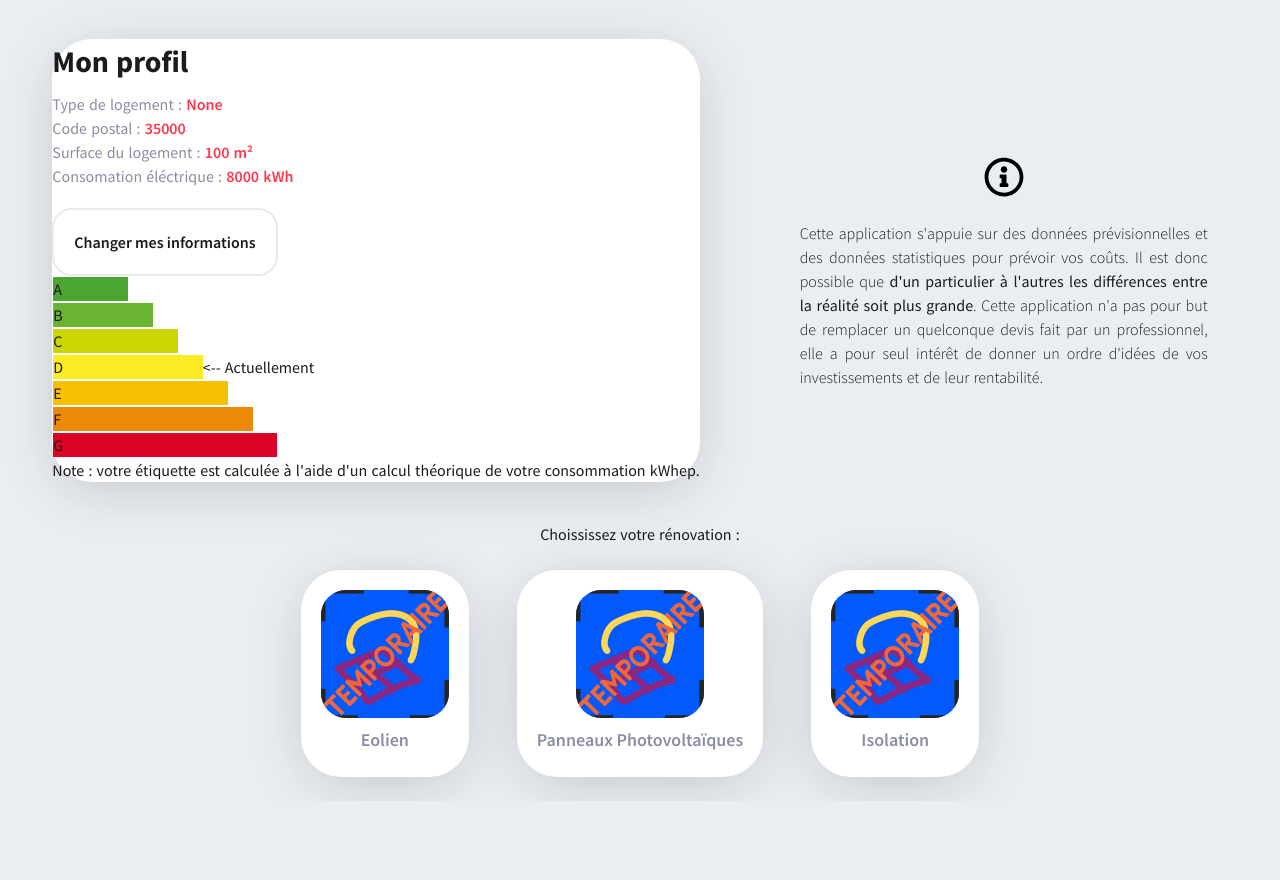
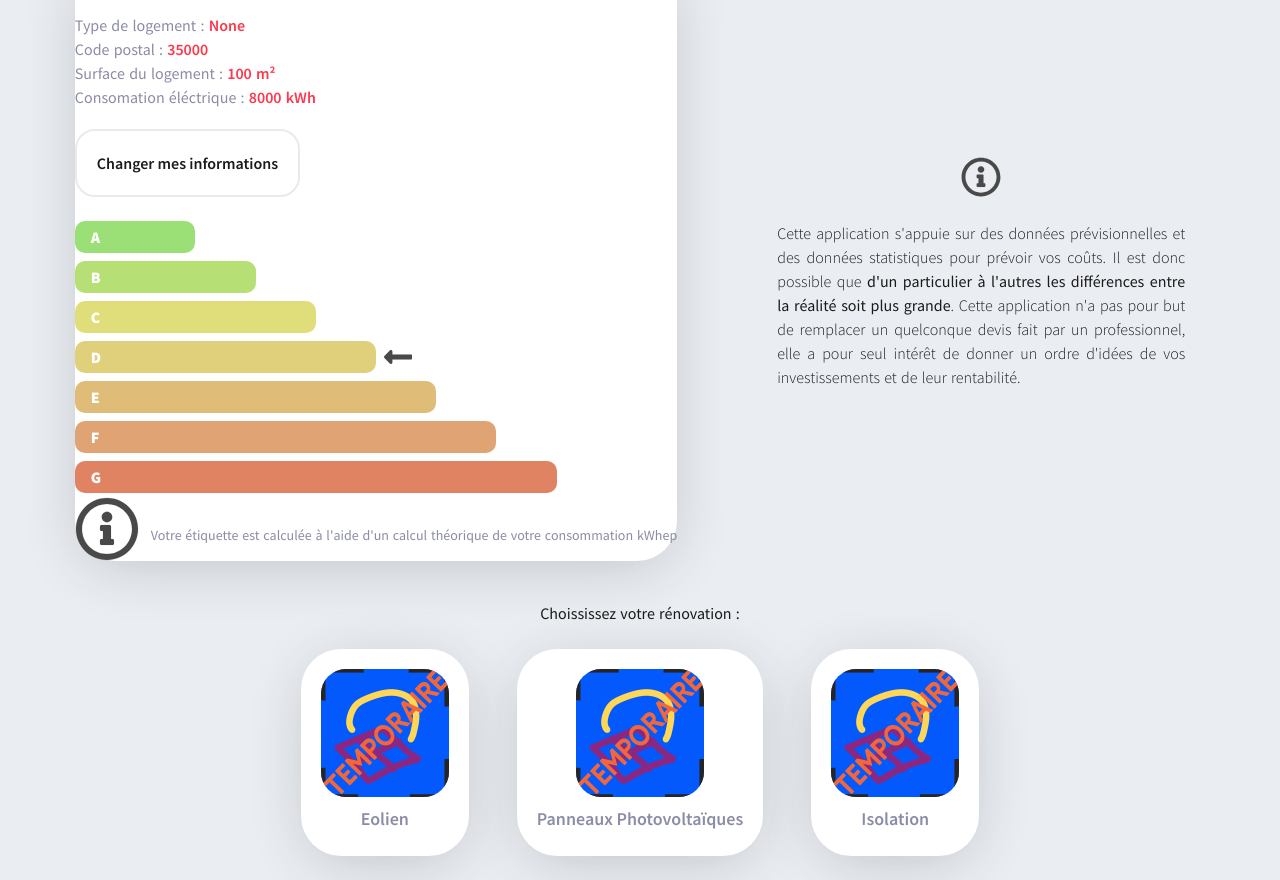
Before and after one commit to Renergie-app/web, a Nuxt app: page /home in a window 1280 px wide. Before the commit the page ends 801 px from the top, so only its background shows below. Built offline with nearby package versions, Linux system fonts and the light colour scheme.

Commit message:
Stylize the energetic label component

```diff
--- /dev/null
+++ b/components/home/energeticBar.vue
@@ -0,0 +1,76 @@
+<template>
+  <div class="flex flex-row items-center">
+    <dir
+      class="h-8 bar p-0 mt-1 mb-1 flex items-center justify-start"
+      :style="barStyle"
+    >
+      <span class="ml-4 font-extrabold text-white">
+        {{ label }}
+      </span>
+    </dir>
+    <svg
+      v-if="current"
+      :class="current ? 'current' : ''"
+      class="h-8 ml-2"
+      xmlns="http://www.w3.org/2000/svg"
+      viewBox="0 0 448 512"
+    >
+      <path
+        d="M134.059 296H436c6.627 0 12-5.373 12-12v-56c0-6.627-5.373-12-12-12H134.059v-46.059c0-21.382-25.851-32.09-40.971-16.971L7.029 239.029c-9.373 9.373-9.373 24.569 0 33.941l86.059 86.059c15.119 15.119 40.971 4.411 40.971-16.971V296z"
+      />
+    </svg>
+  </div>
+</template>
+
+<style>
+.bar {
+  border-radius: 10px;
+}
+svg {
+  --arrow: rgb(73, 73, 73);
+  fill: var(--arrow);
+  stroke: var(--arrow);
+}
+@keyframes slideinout {
+  from {
+    transform: translate(0, 0);
+  }
+  to {
+    transform: translate(20px, 0);
+  }
+}
+.current {
+  animation: 2s ease-in-out 1s infinite alternate both slideinout;
+}
+</style>
+<script>
+export default {
+  name: 'energetic-bar',
+  props: {
+    label: {
+      type: String,
+      required: true,
+    },
+    percent: {
+      type: Number,
+      required: true,
+    },
+    color: {
+      type: String,
+      required: true,
+    },
+    current: {
+      type: Boolean,
+      required: true,
+    },
+  },
+  computed: {
+    barStyle() {
+      return {
+        'background-color': this.color,
+        width: this.percent * 0.8 + '%',
+      }
+    },
+  },
+}
+</script>
--- a/components/home/energeticLabel.vue
+++ b/components/home/energeticLabel.vue
@@ -1,47 +1,82 @@
 <template>
-  <div>
-    <table style="width:500px">
-      <tr>
-        <td> <div style="width:15%; background-color: #4CA531; float: left;"> <p> A </p> </div> <p v-if="value<=50"> <-- Actuellement </p> </td>
-      </tr>
-      <tr>
-        <td><div style="width:20%; background-color: #69B433; float: left;"> <p> B </p> </div> <p v-if="value>50 && value<=90"> <-- Actuellement </p></td>
-      </tr>
-      <tr>
-        <td><div style="width:25%; background-color: #C9D600; float: left;"> <p> C </p> </div> <p v-if="value>90 && value<=150"> <-- Actuellement </p></td>
-      </tr>
-      <tr>
-        <td><div style="width:30%; background-color: #FCEC23; float: left;"> <p> D </p> </div> <p v-if="value>150 && value<=230"> <-- Actuellement </p></td>
-      </tr>
-      <tr>
-        <td><div style="width:35%; background-color: #F6C100; float: left;"> <p> E </p> </div> <p v-if="value>230 && value<=330"> <-- Actuellement </p></td>
-      </tr>
-      <tr>
-        <td><div style="width:40%; background-color: #EC890A; float: left;"> <p> F </p> </div> <p v-if="value>330 && value<=450"> <-- Actuellement </p></td>
-      </tr>
-      <tr>
-        <td><div style="width:45%; background-color: #DB0425; float: left;"> <p> G </p> </div> <p v-if="value>450"> <-- Actuellement </p> </td>
-      </tr>
-    </table>
-    <p> Note : votre étiquette est calculée à l'aide d'un calcul théorique de votre consommation kWhep.</p>
+  <div class="w-60 mt-5">
+    <energetic-bar
+      :label="'A'"
+      :current="value <= 50"
+      :percent="25"
+      :color="'#9AE077'"
+    />
+    <energetic-bar
+      :label="'B'"
+      :current="value > 50 && value <= 90"
+      :percent="37.5"
+      :color="'#B6E075'"
+    />
+    <energetic-bar
+      :label="'C'"
+      :current="value > 90 && value <= 150"
+      :percent="50"
+      :color="'#E0DE7B'"
+    />
+    <energetic-bar
+      :label="'D'"
+      :current="value > 150 && value <= 230"
+      :percent="62.5"
+      :color="'#E0D07C'"
+    />
+    <energetic-bar
+      :label="'E'"
+      :current="value > 230 && value <= 330"
+      :percent="75"
+      :color="'#E0BC79'"
+    />
+    <energetic-bar
+      :label="'F'"
+      :current="value > 330 && value <= 450"
+      :percent="87.5"
+      :color="'#E0A374'"
+    />
+    <energetic-bar
+      :label="'G'"
+      :current="value > 450"
+      :percent="100"
+      :color="'#E08363'"
+    />
+    <div class="flex flex-row items-center">
+      <svg
+        class="h-16 mr-3 opacity-30"
+        xmlns="http://www.w3.org/2000/svg"
+        viewBox="0 0 512 512"
+      >
+        <path
+          d="M256 8C119.043 8 8 119.083 8 256c0 136.997 111.043 248 248 248s248-111.003 248-248C504 119.083 392.957 8 256 8zm0 448c-110.532 0-200-89.431-200-200 0-110.495 89.472-200 200-200 110.491 0 200 89.471 200 200 0 110.53-89.431 200-200 200zm0-338c23.196 0 42 18.804 42 42s-18.804 42-42 42-42-18.804-42-42 18.804-42 42-42zm56 254c0 6.627-5.373 12-12 12h-88c-6.627 0-12-5.373-12-12v-24c0-6.627 5.373-12 12-12h12v-64h-12c-6.627 0-12-5.373-12-12v-24c0-6.627 5.373-12 12-12h64c6.627 0 12 5.373 12 12v100h12c6.627 0 12 5.373 12 12v24z"
+        />
+      </svg>
+      <p class="note text-sm mt-3 opacity-60">
+        Votre étiquette est calculée à l'aide d'un calcul théorique de votre
+        consommation kWhep
+      </p>
+    </div>
   </div>
 </template>
+<style scoped>
+.note {
+  color: var(--text-sec);
+}
+</style>
 
 <script>
+import energeticBar from './energeticBar.vue'
 export default {
-  name: "energeticLabel",
+  components: { energeticBar },
+  name: 'energeticLabel',
 
-  computed:{
-    value(){
-      return this.elecConsumption * 2.58 / this.homeArea;
-    }
+  computed: {
+    value() {
+      return (this.elecConsumption * 2.58) / this.homeArea
+    },
   },
 
-  props:["elecConsumption", "homeArea"],
-
+  props: ['elecConsumption', 'homeArea'],
 }
 </script>
-
-<style scoped>
-
-</style>
```
